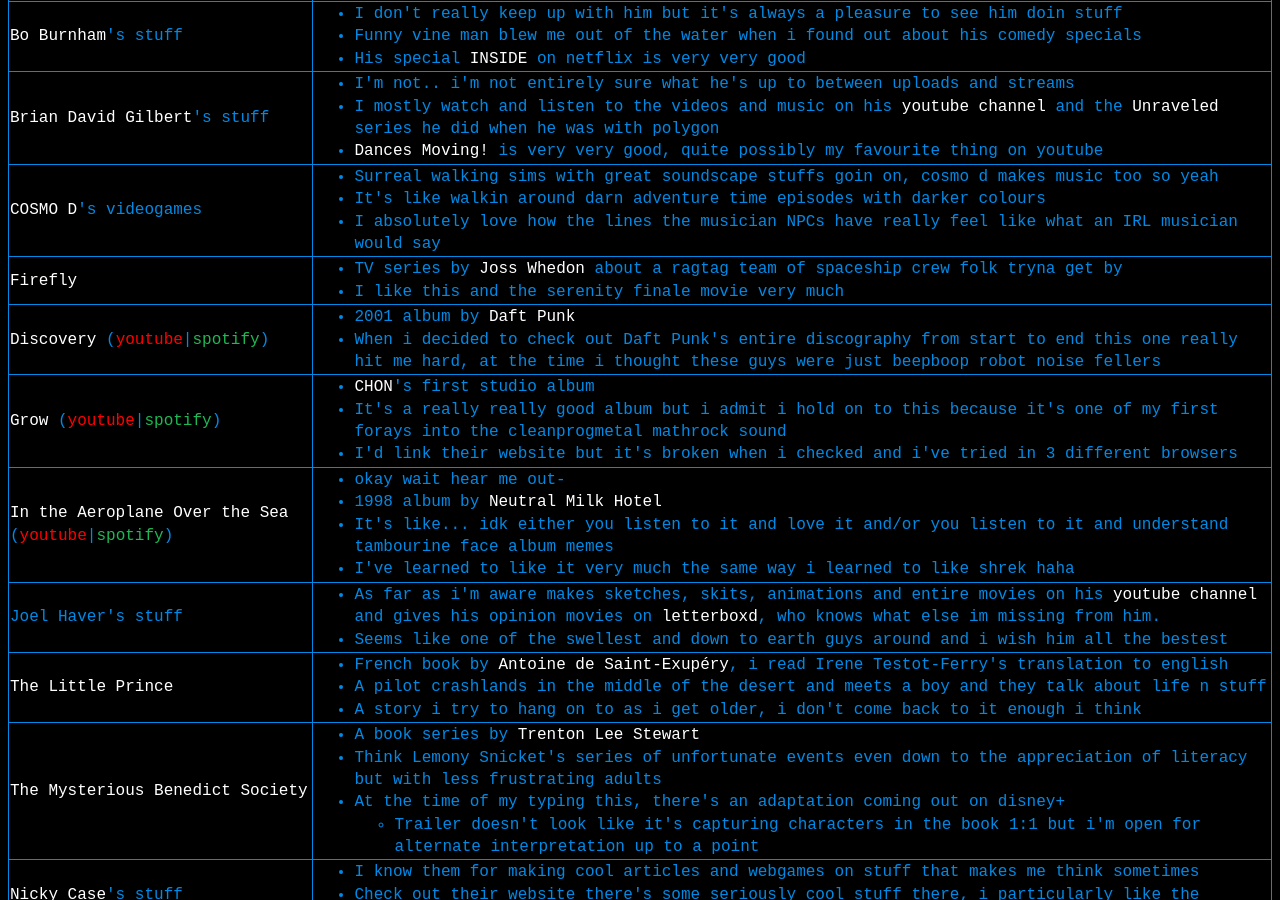
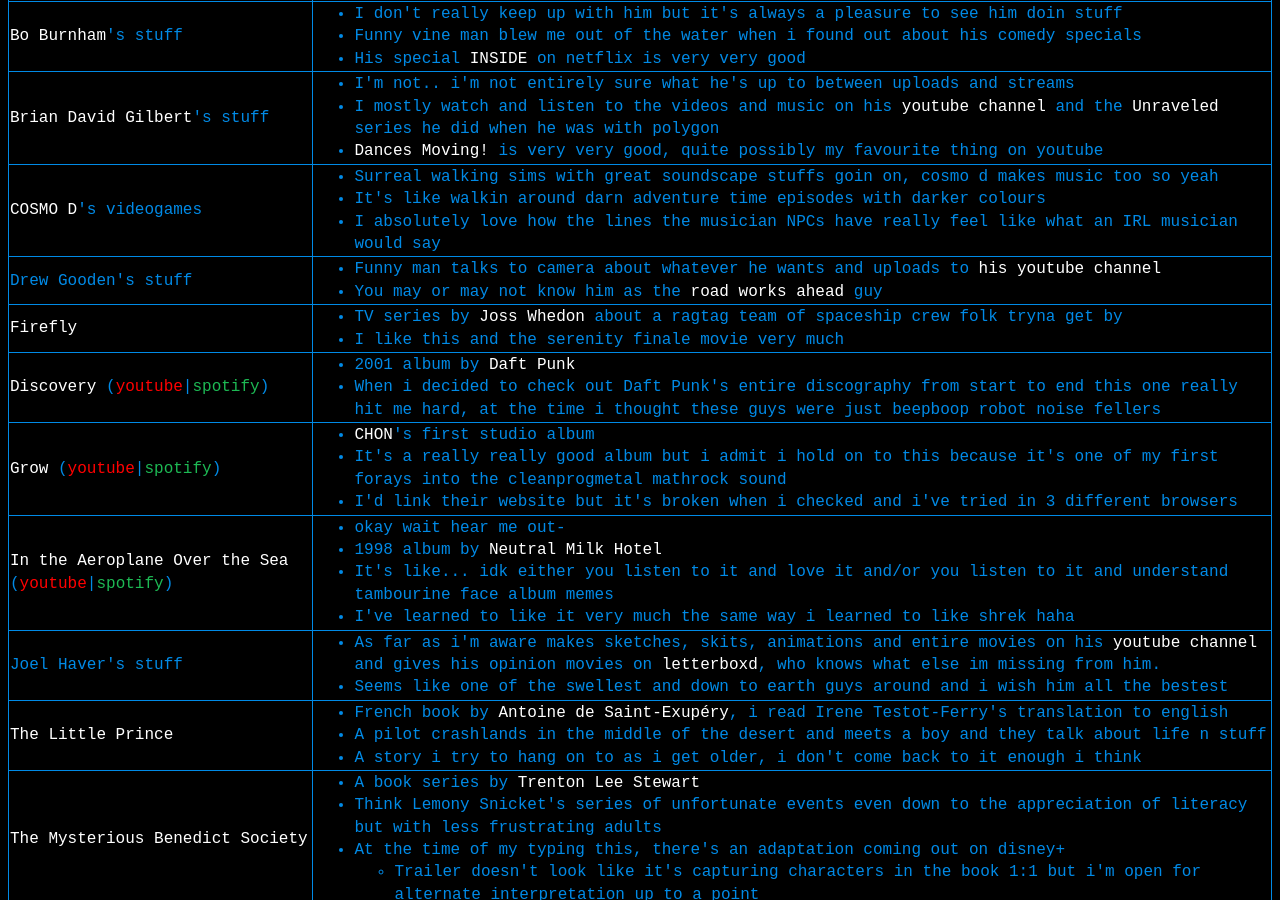
Before and after one commit to a-erfan-aa/a-erfan-aa.github.io, a Jekyll site: the page built from things-i-like.html, in a window 1280 px wide and 900 px high, scrolled down 2106 px. Built offline with Jekyll 4.4.1, drawn with Linux system fonts in a browser that asks for light colours.

Commit message:
added mr gooden to list

```diff
--- a/things-i-like.html
+++ b/things-i-like.html
@@ -217,6 +217,15 @@
 				</ul>
 			</td>
 		</tr>
+		<tr class="youtube">
+			<td>Drew Gooden's stuff</td>
+			<td>
+				<ul>
+					<li>Funny man talks to camera about whatever he wants and uploads to <a href="https://www.youtube.com/channel/UCTSRIY3GLFYIpkR2QwyeklA">his youtube channel</a></li>
+					<li>You may or may not know him as the <a href="https://www.youtube.com/watch?v=6AYv6rV3NXE">road works ahead</a> guy</li>
+				</ul>
+			</td>
+		</tr>
 		<tr class="series">
 			<td><a href="https://en.wikipedia.org/wiki/Firefly_(TV_series)">Firefly</a></td>
 			<td>
```
